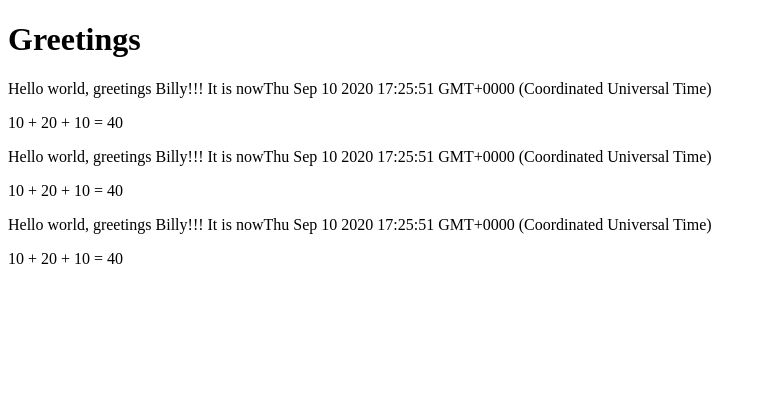
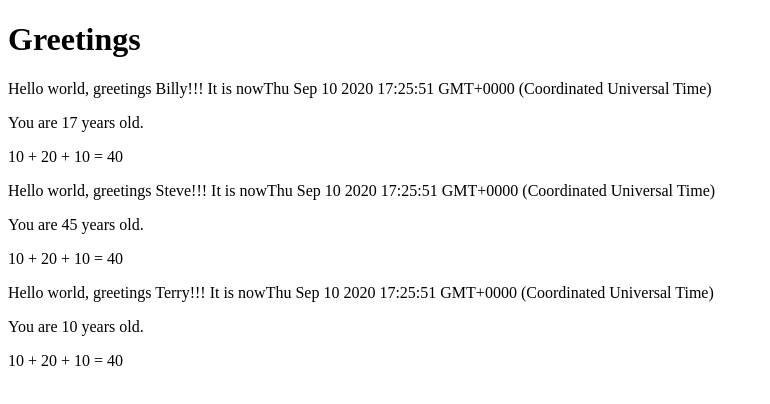
Before and after one commit to staffanholmnas/React-Node-exercises, a React (Create React App) app: page / in a window 1280 px wide. Shown: the top 404 px of the page, without its empty margins (0-770 px from the left). Built offline with nearby package versions, Linux system fonts and the light colour scheme.

Commit message:
Edit index.js

```diff
--- a/src/index.js
+++ b/src/index.js
@@ -2,29 +2,33 @@ import React from 'react'
 import ReactDOM from 'react-dom'
 
 
-const Hello = () => {
+const Hello = (props) => {
   console.log("Hello from components")
   const now = new Date()
-let name = "Billy"
+  //let name = "Billy"
   const a = 10
   const b = 20
   return (
-  <div>
-    <p>Hello world, greetings {name}!!! It is now{now.toString()}</p>
+    <>
+      <p>Hello world, greetings {props.name}!!! It is now{now.toString()}</p>
+      <p>You are {props.age} years old.</p>
       <p>
         {a} + {b} + {a} = {a + b + a}
       </p>
-  </div> )
+    </>)
 }
 
 const App = () => {
+  const name = "Terry"
+  const age = 10
+
   return (
-    <div>
+    <>
       <h1>Greetings</h1>
-      <Hello />
-      <Hello />
-      <Hello />
-    </div>
+      <Hello name="Billy" age={15 + 2} />
+      <Hello name="Steve" age={age + 35} />
+      <Hello name={name} age={age} />
+    </>
   )
 }
 
```
Lines whose indentation alone changed are shown as unchanged.
